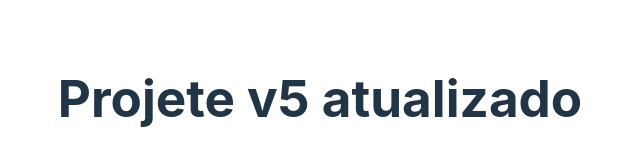
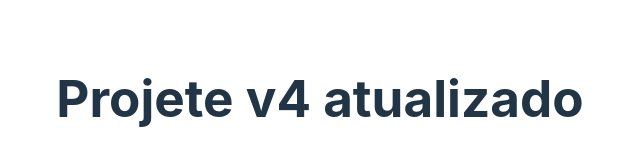
Before and after one commit to ARPDev-Desenvolvimento/init-react-vite-v4, a React (Vite) app: page / in a window 1280 px wide. Shown: the part 302-468 px from the top of the page, without its empty margins (320-960 px from the left). Built offline with nearby package versions, Linux system fonts and the light colour scheme.

Commit message:
remove past

```diff
--- a/src/App.tsx
+++ b/src/App.tsx
@@ -3,7 +3,7 @@ import "./App.css";
 function App() {
   return (
     <>
-      <h1>Projete v5 atualizado</h1>
+      <h1>Projete v4 atualizado</h1>
     </>
   );
 }
```
